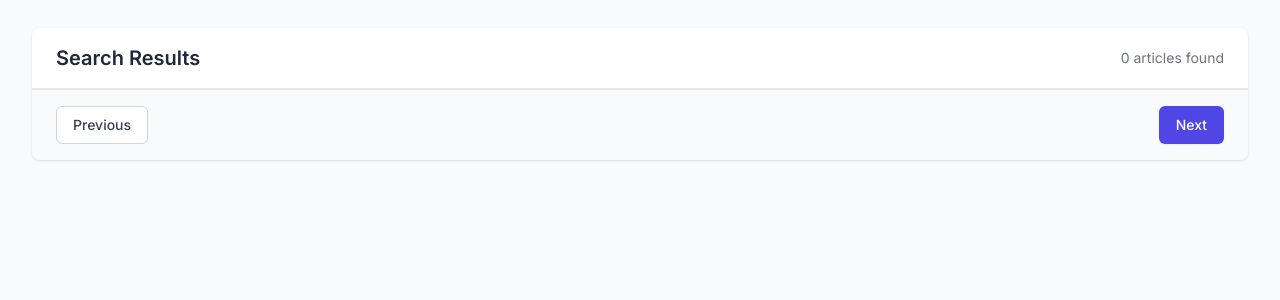
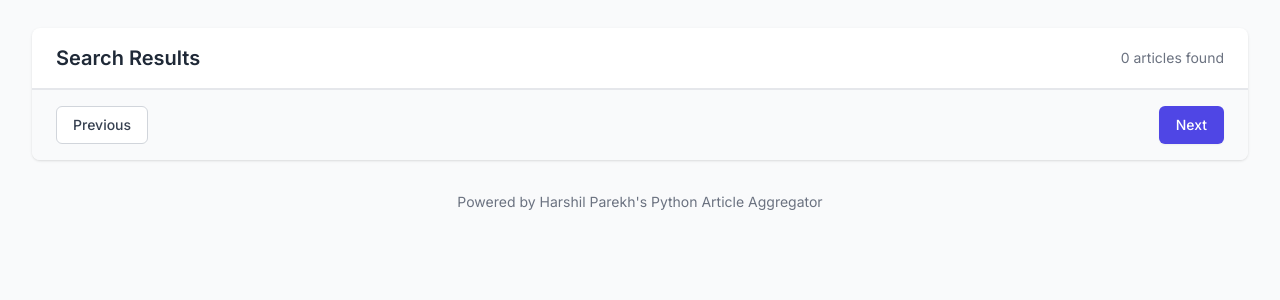
Before and after one commit to harshilparekh874/Article-Finder, a Flask app: template templates/results.html in a window 1280 px wide. Shown: the part 246-546 px from the top of the page. Run offline with Flask 2, Linux system fonts and the light colour scheme; the template is opened without the code that fills it, so the values that code supplies are empty; some libraries are stand-ins or nearby versions.

Commit message:
Update results.html

```diff
--- a/templates/results.html
+++ b/templates/results.html
@@ -122,6 +122,9 @@
         </div>
       </div>
     </div>
+    <div class="mt-8 text-center text-sm text-gray-500">
+        <p>Powered by Harshil Parekh's Python Article Aggregator</p>
+      </div>
   </main>
 </body>
 </html>
```
